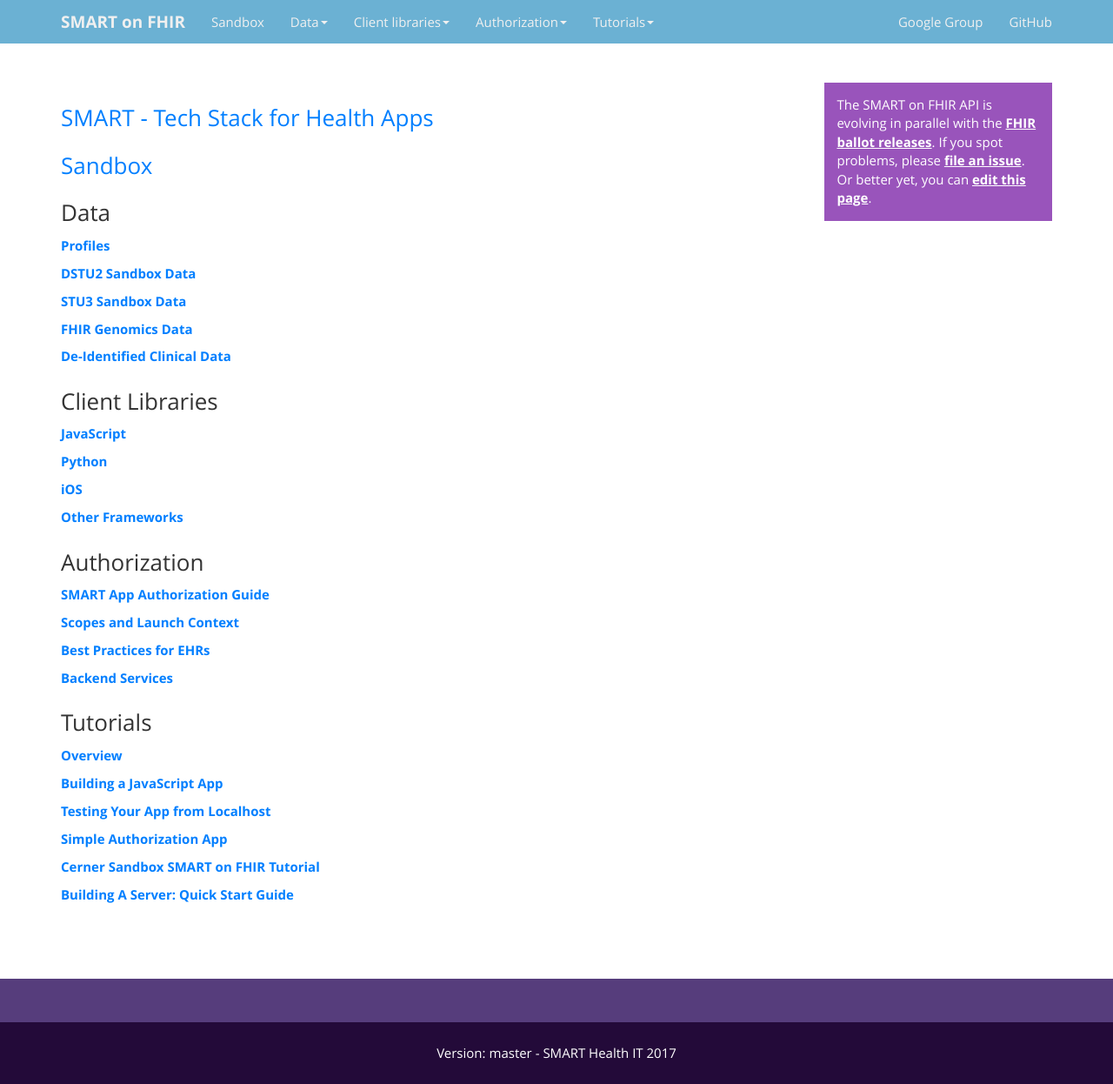
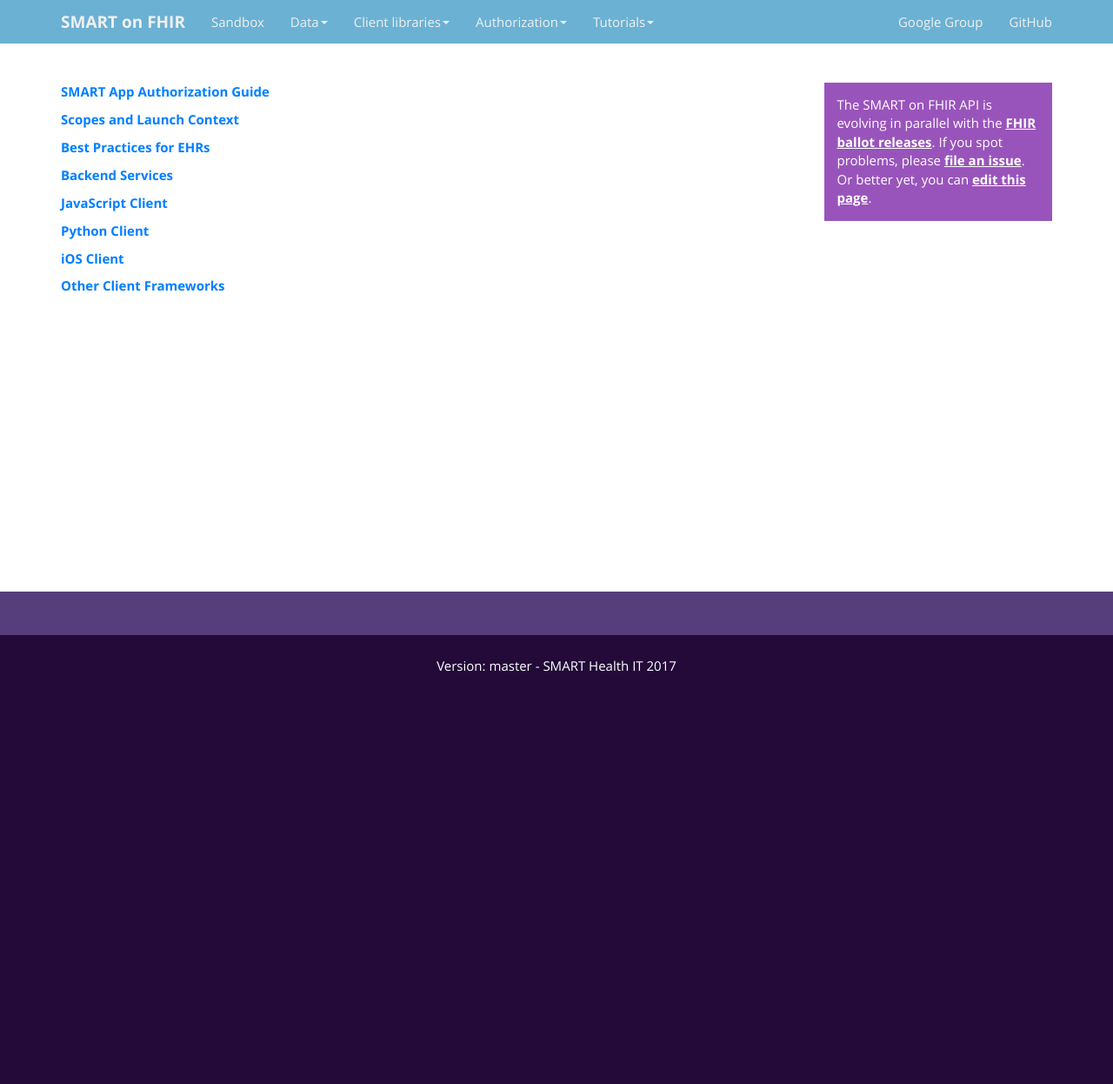
Before and after one commit to smart-on-fhir/smart-on-fhir.github.io, a Jekyll site: the page built from home.md, in a window 1280 px wide. Shown: the whole page at 87% size. Built offline with Jekyll 4.4.1, drawn with Linux system fonts in a browser that asks for light colours; after the commit the page ends 900 px from its top, so only the background shows below that.

Commit message:
Removed redundant items

```diff
--- a/home.md
+++ b/home.md
@@ -3,31 +3,6 @@
 title: SMART Documentation Home
 ---
 
-### [SMART - Tech Stack for Health Apps](http://docs.smarthealthit.org/)
-
-### [Sandbox](http://docs.smarthealthit.org/sandbox/)
-
-### Data
-**[Profiles](http://docs.smarthealthit.org/data/profiles.html)**
-
-**[DSTU2 Sandbox Data](http://docs.smarthealthit.org/data/dstu2-sandbox-data)**
-
-**[STU3 Sandbox Data](http://docs.smarthealthit.org/data/stu3-sandbox-data)**
-
-**[FHIR Genomics Data](http://docs.smarthealthit.org/data/genomics)**
-
-**[De-Identified Clinical Data](http://docs.smarthealthit.org/data/clinical-data)**
-
-### Client Libraries
-**[JavaScript](http://docs.smarthealthit.org/clients/javascript/)**
-
-**[Python](http://docs.smarthealthit.org/clients/python/)**
-
-**[iOS](http://docs.smarthealthit.org/Swift-SMART/)**
-
-**[Other Frameworks](http://docs.smarthealthit.org/clients/others/)**
-
-### Authorization
 **[SMART App Authorization Guide](http://docs.smarthealthit.org/authorization/)**
 
 **[Scopes and Launch Context](http://docs.smarthealthit.org/authorization/scopes-and-launch-context/)**
@@ -36,15 +11,10 @@
 
 **[Backend Services](http://docs.smarthealthit.org/authorization/backend-services/)**
 
-### Tutorials
-**[Overview](http://docs.smarthealthit.org/tutorials/)**
+**[JavaScript Client](http://docs.smarthealthit.org/clients/javascript/)**
 
-**[Building a JavaScript App](http://docs.smarthealthit.org/tutorials/javascript/)**
+**[Python Client](http://docs.smarthealthit.org/clients/python/)**
 
-**[Testing Your App from Localhost](http://docs.smarthealthit.org/tutorials/testing/)**
+**[iOS Client](http://docs.smarthealthit.org/Swift-SMART/)**
 
-**[Simple Authorization App](http://docs.smarthealthit.org/tutorials/authorization/)**
-
-**[Cerner Sandbox SMART on FHIR Tutorial](http://engineering.cerner.com/smart-on-fhir-tutorial/)**
-
-**[Building A Server: Quick Start Guide](http://docs.smarthealthit.org/tutorials/server-quick-start/)**
+**[Other Client Frameworks](http://docs.smarthealthit.org/clients/others/)**
```
